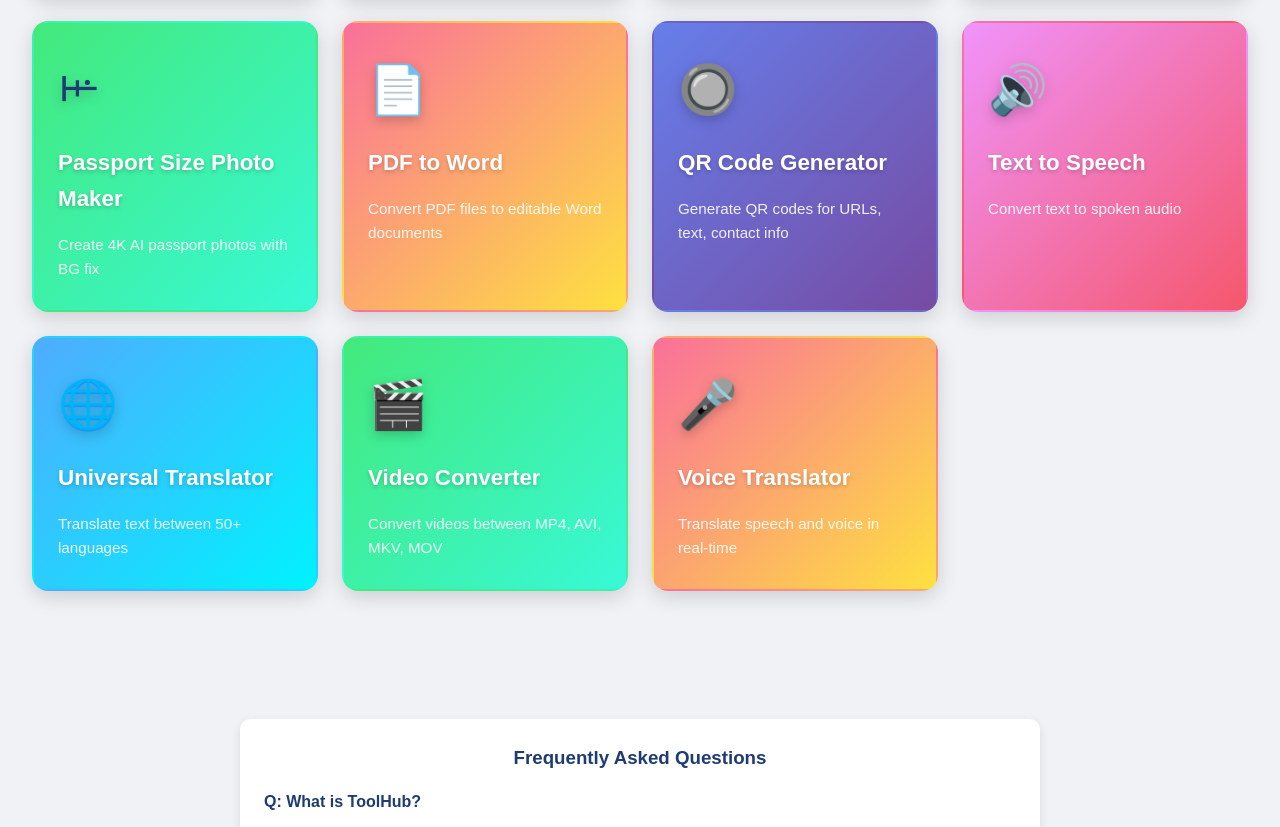
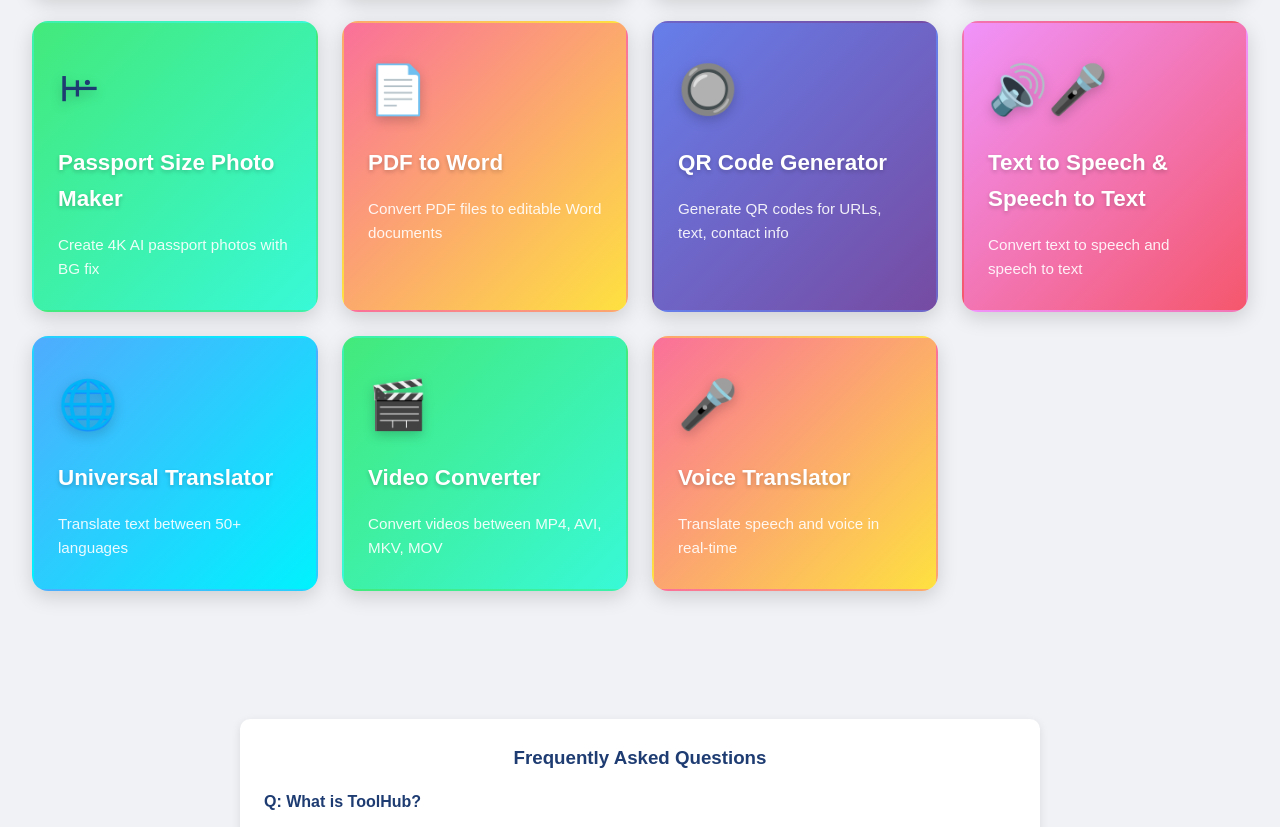
Before and after one commit to nnsp58/csc-tools, a plain HTML site: page index.html in a window 1280 px wide. Shown: the part 1388-2215 px from the top of the page. Drawn offline with Linux system fonts and the light colour scheme.

Commit message:
Update index.html

```diff
--- a/index.html
+++ b/index.html
@@ -99,11 +99,14 @@
                     <h3>QR Code Generator</h3>
                     <p>Generate QR codes for URLs, text, contact info</p>
                 </a>
+
+                <!-- ✅ UPDATED CARD — Text to Speech + Speech to Text dono -->
                 <a href="text-to-speech.html" class="tool-card">
-                    <span class="tool-icon">🔊</span>
-                    <h3>Text to Speech</h3>
-                    <p>Convert text to spoken audio</p>
+                    <span class="tool-icon">🔊🎤</span>
+                    <h3>Text to Speech &amp; Speech to Text</h3>
+                    <p>Convert text to speech and speech to text</p>
                 </a>
+
                 <a href="universal-translator.html" class="tool-card">
                     <span class="tool-icon">🌐</span>
                     <h3>Universal Translator</h3>
@@ -125,7 +128,7 @@
         <div class="ad-container">
             <ins class="adsbygoogle"
                  style="display:block"
-                 data-ad-client="ca-pub-XXXXXXXXXXXXXXXX"
+                 data-ad-client="ca-pub-9239182778221521"
                  data-ad-slot="1234567890"
                  data-ad-format="auto"
                  data-full-width-responsive="true"></ins>
@@ -159,5 +162,5 @@
             .then(res => res.text())
             .then(data => document.getElementById("footer").innerHTML = data);
     </script>
-    </body>
+</body>
 </html>
```
